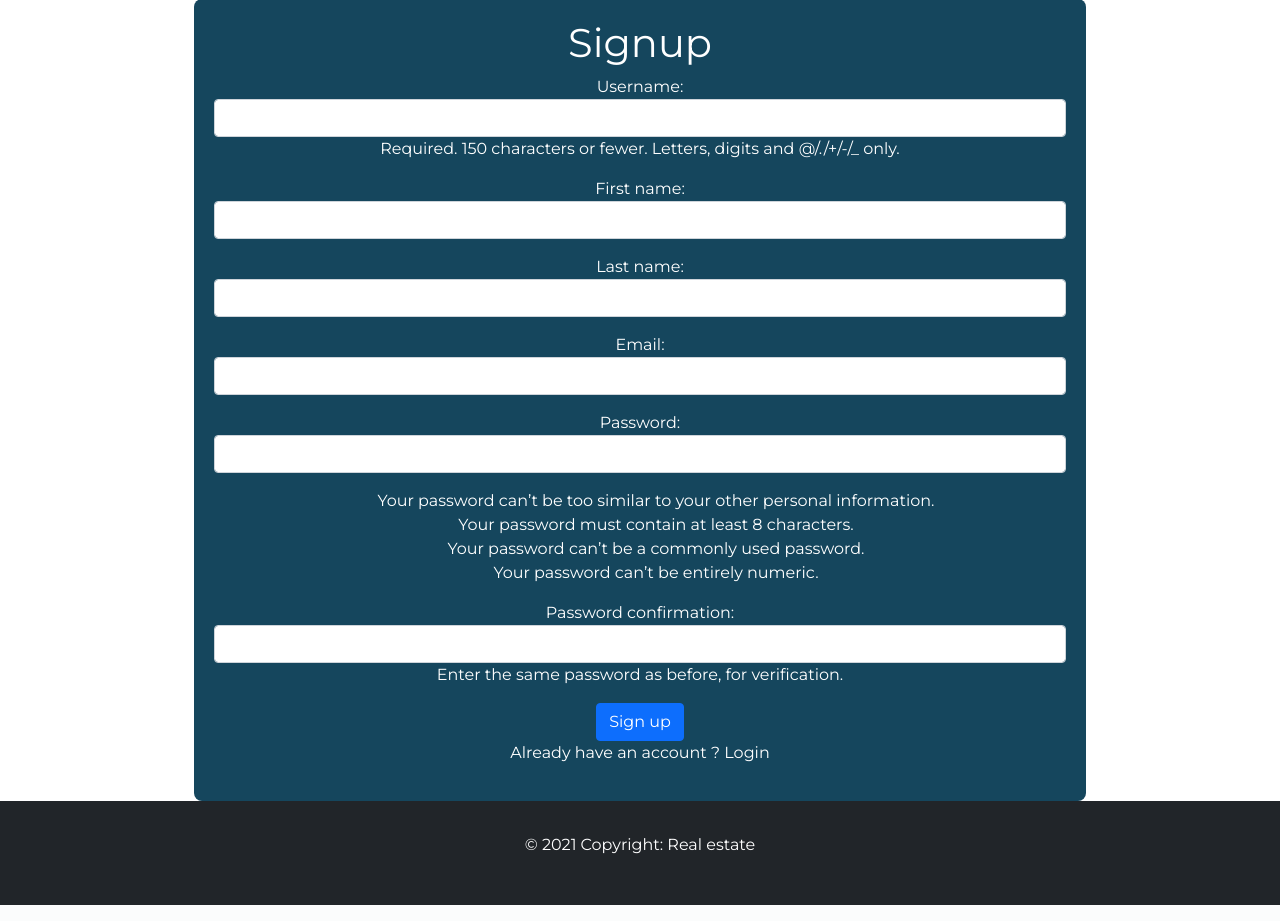
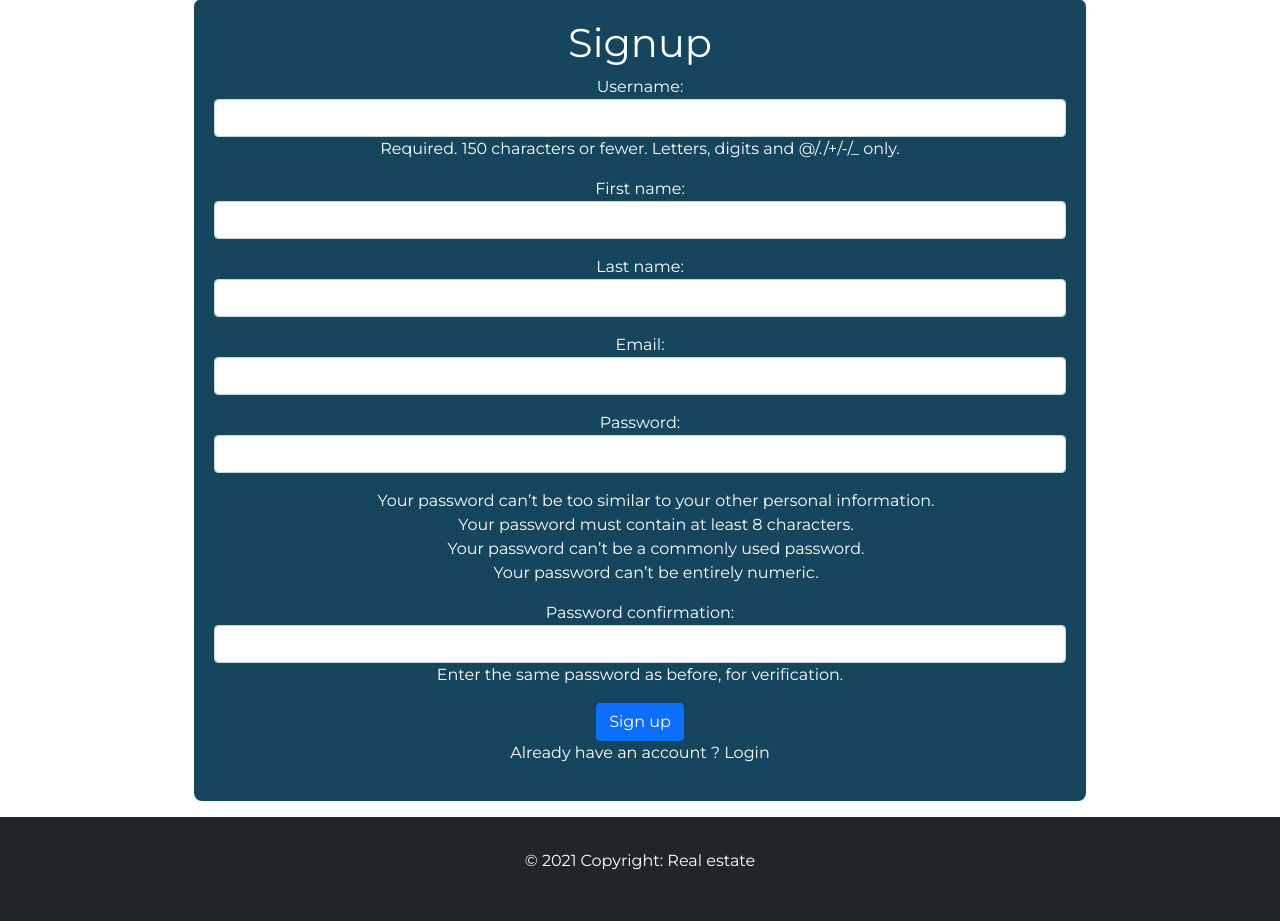
Before and after one commit to Nepul321/Real-estate-Django, a Django app: page /signup/ in a window 1280 px wide. Shown: the part 113-1034 px from the top of the page. Run offline with Django 3.2, Linux system fonts and the light colour scheme.

Commit message:
Update some html

```diff
--- a/authentication/templates/registration/login.html
+++ b/authentication/templates/registration/login.html
@@ -10,7 +10,7 @@ Real estate - Login
 
 {% block content %}
 <center>
-<div class="container">
+<div class="container mb-3">
 {% if user.is_authenticated %}
 <h1>Hello {{ user.username }}</h1>
 <div class="btn-group">
--- a/authentication/templates/signup.html
+++ b/authentication/templates/signup.html
@@ -10,7 +10,7 @@ Real estate - Signup
 
 {% block content %}
 <center>
-     <div class="container">
+     <div class="container mb-3">
           <div id="signup">
                <h1>Signup</h1>
                <form action="" method="POST">
--- a/base/templates/inquirycreate.html
+++ b/base/templates/inquirycreate.html
@@ -19,7 +19,7 @@ Make Inquiry - For {{ property.title }}
 
 {% block content %}
 <center>
-    <div class="container">
+    <div class="container mb-3">
         <div id="create">
             <h1>Make an inquiry</h1>
             <form action="" method="POST">
```
Also changed, not shown: static/css/cards.css (line endings or trailing spaces).
